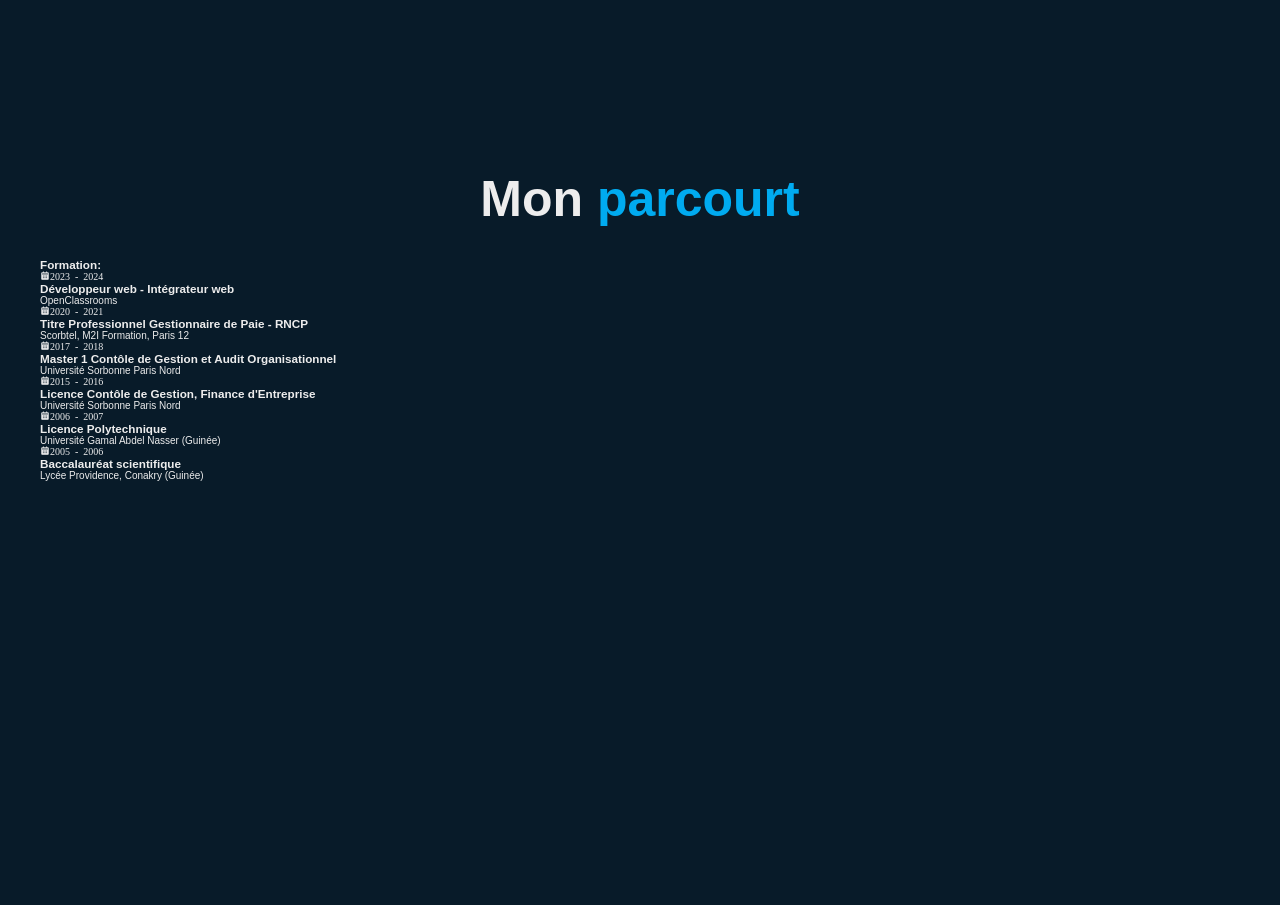
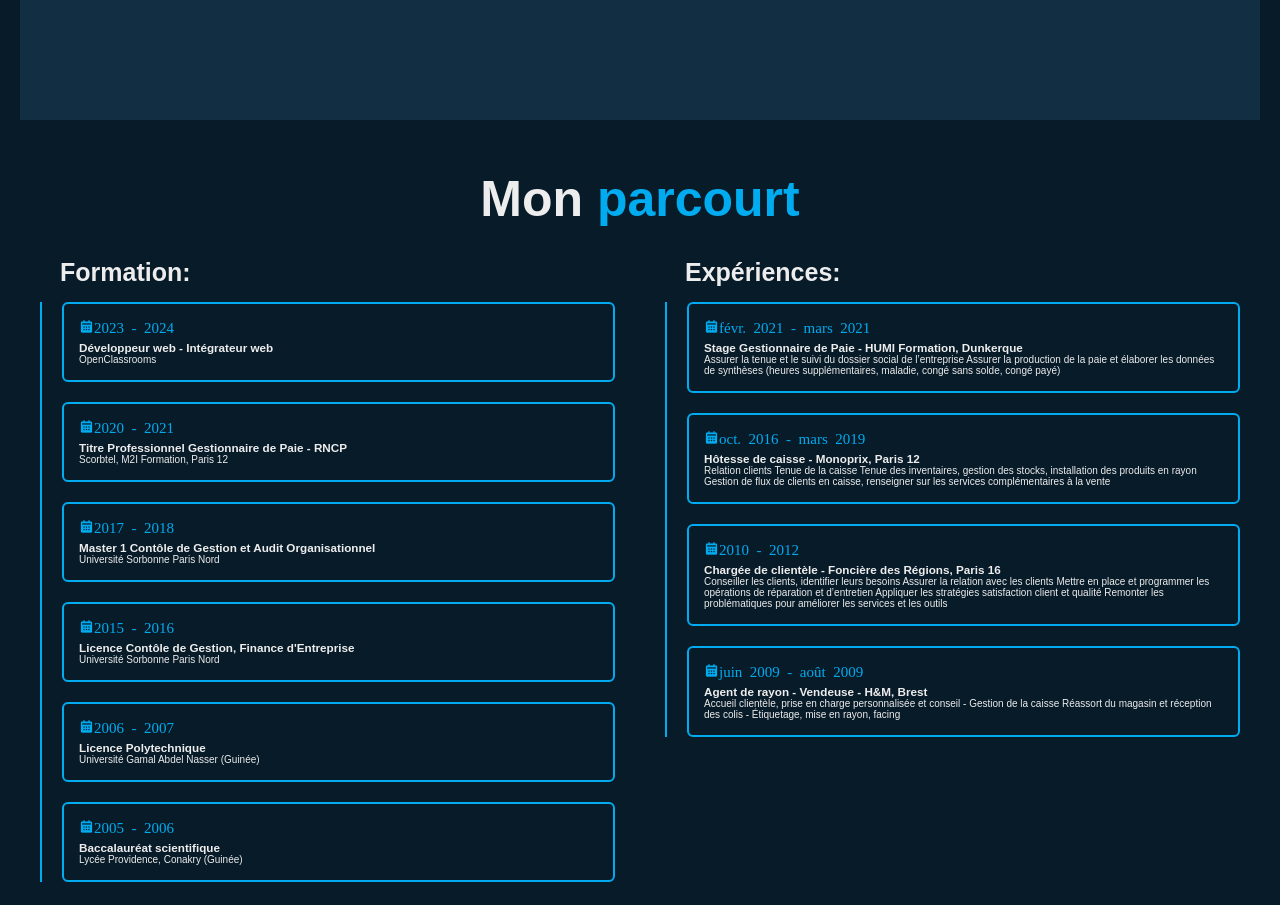
Before and after one commit to Hawaou12/Portfolio-Hawaou-Bah, a plain HTML site: page index.html in a window 1280 px wide. Shown: the part 1500-2405 px from the top of the page. Drawn offline with nearby package versions, Linux system fonts and the light colour scheme; a script that the page names is missing.

Commit message:
ajout de la section projet dans le code html

```diff
--- a/assets/style.css
+++ b/assets/style.css
@@ -342,6 +342,59 @@ background: var(--second-bg-color);
     padding: 50px 20px;
 }
 
+.formation{
+    display: flex;
+    justify-content: center;
+    align-items: center;
+    flex-direction: column;
+    min-height: auto;
+    padding-bottom: 5rem;
+}
+
+.formation .formation-row{
+display: flex;
+flex-wrap: wrap;
+gap: 5rem;
+}
+
+.formation-colum .title{
+font-size: 2.5rem;
+margin: 0 0 1.5rem 2rem;
+}
+
+.formation-row .formation-colum{
+    flex: 1 1 40rem;
+}
+
+.formation-colum .box-formation{
+    border-left: .2rem solid var(--main-color);
+}
+
+.box-formation .formation-content{
+    position: relative;
+    padding-left: 2rem;
+}
+
+.formation-content .content{
+    position: relative;
+    padding: 1.5rem;
+    border: .2rem solid var(--main-color);
+    border-radius: .6rem;
+    margin-bottom: 2rem;
+}
+
+.formation-content .content .année{
+font-size: 1.5rem;
+color: var(--main-color);
+padding-bottom: .5rem;
+}
+
+.formation-content .content .année i{
+    padding-right: .5rem;
+}
+
+
+
 #competences {
     /* background-color: #e6e6e6; */
     padding: 50px 20px;
--- a/index.html
+++ b/index.html
@@ -30,6 +30,7 @@
                 <li><a href="#about">About</a></li>
                 <li><a href="#formation">Formation</a></li>
                 <li><a href="#competences">Compétences</a></li>
+                <li><a href="#projects">Projets</a></li>
                 <li><a href="#contact">Contact</a></li>
             </ul>
         </nav>
@@ -63,7 +64,7 @@
         </section>
 
         <!-- section design -->
-        <section id="about" id="about">
+        <section class="about" id="about">
             <h2 class="heading">About <span></span>Me</h2>
             <div class="img-about">
                 <img src="./assets/image/IMG_0771.jpg" alt="Photo de profil">
@@ -135,7 +136,50 @@
                 </div>
 
                 <!-- Liste des expériences -->
-
+               <div class="formation-colum">
+                    <h3 class="title">Expériences:</h3>
+                    <div class="box-formation">
+                        <div class="formation-content">
+                            <div class="content">
+                                <div class="année"><i class='bx bxs-calendar'>févr. 2021 - mars 2021</i></div>
+                                <h3>Stage Gestionnaire de Paie - HUMI Formation, Dunkerque</h3>
+                                <p>Assurer la tenue et le suivi du dossier social de lʼentreprise
+                                    Assurer la production de la paie et élaborer les données de synthèses (heures
+                                    supplémentaires, maladie, congé sans solde, congé payé)</p>
+                            </div>
+                        </div>
+                        <div class="formation-content">
+                            <div class="content">
+                                <div class="année"><i class='bx bxs-calendar'>oct. 2016 - mars 2019</i></div>
+                                <h3>Hôtesse de caisse - Monoprix, Paris 12</h3>
+                                <p>Relation clients
+                                    Tenue de la caisse
+                                    Tenue des inventaires, gestion des stocks, installation des produits en rayon
+                                    Gestion de flux de clients en caisse, renseigner sur les services complémentaires à la
+                                    vente</p>
+                            </div>
+                        </div>
+                        <div class="formation-content">
+                            <div class="content">
+                                <div class="année"><i class='bx bxs-calendar'>2010 - 2012</i></div>
+                                <h3>Chargée de clientèle - Foncière des Régions, Paris 16</h3>
+                                <p>Conseiller les clients, identifier leurs besoins
+                                    Assurer la relation avec les clients
+                                    Mettre en place et programmer les opérations de réparation et dʼentretien
+                                    Appliquer les stratégies satisfaction client et qualité
+                                    Remonter les problématiques pour améliorer les services et les outils</p>
+                            </div>
+                        </div>
+                        <div class="formation-content">
+                            <div class="content">
+                                <div class="année"><i class='bx bxs-calendar'>juin 2009 - août 2009</i></div>
+                                <h3>Agent de rayon - Vendeuse - H&M, Brest</h3>
+                                <p>Accueil clientèle, prise en charge personnalisée et conseil ‐ Gestion de la caisse
+                                    Réassort du magasin et réception des colis ‐ Étiquetage, mise en rayon, facing</p>
+                            </div>
+                        </div>
+                    </div>
+                </div>
             </div>
 
         </section>
@@ -147,6 +191,32 @@
                 <li>Compétence 2</li>
                 <!-- Liste des compétences -->
             </ul>
+        </section>
+
+     <!-- liste des différents projets  -->
+        <section class="projects" id="projects">
+            <h2 class="heading">Mes <span></span>Projets</h2>
+            <div class="project">
+                <a href="lien_vers_site_projet_1" target="_blank">
+                    <img src="chemin_vers_photo_projet_1.jpg" alt="Projet 1">
+                </a>
+                <h3>Booki</h3>
+                <p>Description du projet 1...</p>
+            </div>
+            <div class="project">
+                <a href="https://hawaou12.github.io/ohmyfood/" target="_blank">
+                    <img src="./assets/image/ohmyfood.png" alt="Projet 2">
+                </a>
+                <h3>Ohmyfood</h3>
+                <p>Description du projet 2...</p>
+            </div>
+            <div class="project">
+                <a href="https://hawaou12.github.io/Nina-Carduci/" target="_blank">
+                    <img src="./assets/image/ninacarducci.png" alt="Projet 3">
+                </a>
+                <h3>Nina-Carduci</h3>
+                <p>Description du projet 2...</p>
+            </div>
         </section>
 
         <section id="contact">
```
Also changed, not shown: assets/image/IMG_0997.jpg (deleted), assets/image/ohmyfood.png (added), 2 other files.
